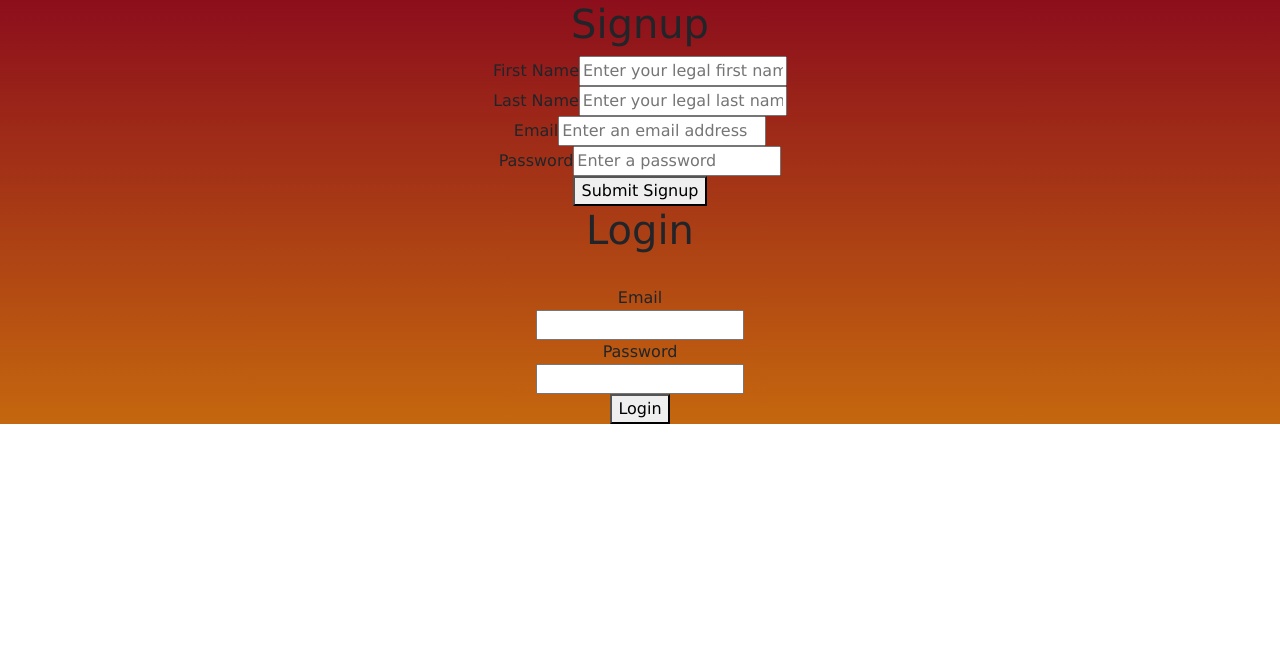
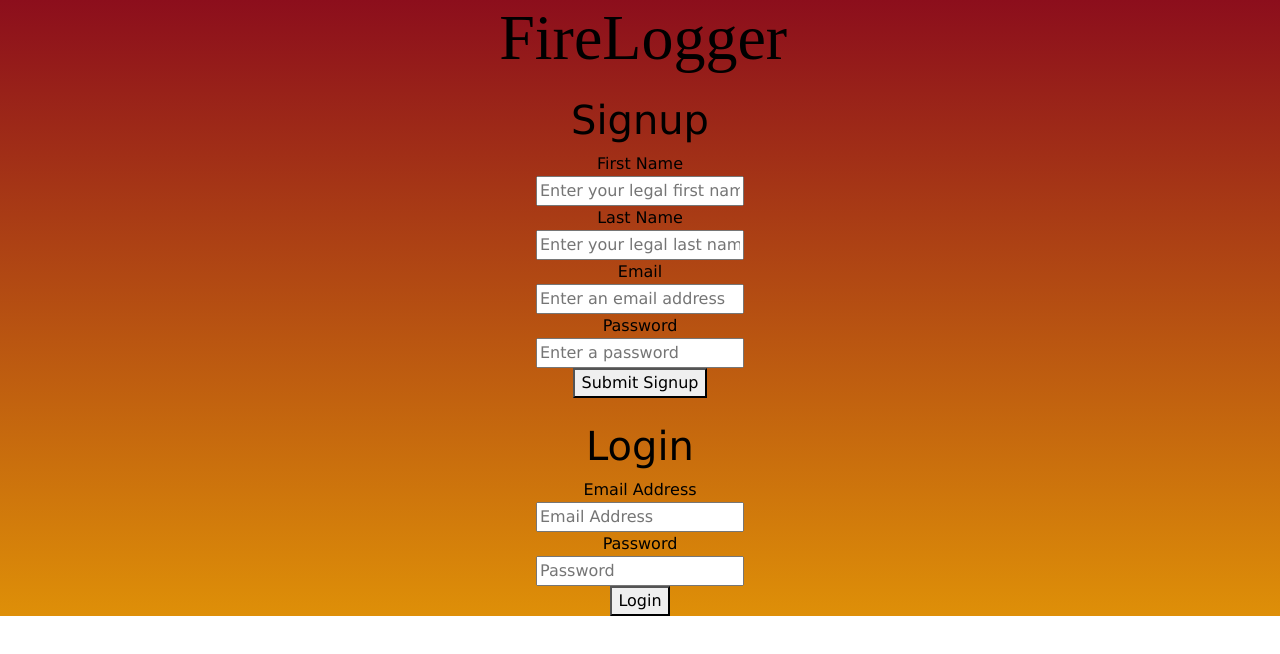
Before and after one commit to cflemmonds/pernclient, a React (Create React App) app: page / in a window 1280 px wide. Shown: the top 654 px of the page. Built offline with nearby package versions, Linux system fonts and the light colour scheme; a web font is replaced by a local one.

Commit message:
styled login page

```diff
--- a/src/App.css
+++ b/src/App.css
@@ -12,6 +12,18 @@
   text-align: center;
   width:100%;
   height:100%;
+}
+
+.splash {
+  left: 39%;
+  background-repeat: no-repeat;
+  background-attachment: fixed;
+  background-color: #e6e6e6; /* For browsers that do not support gradients */
+  background-image: linear-gradient(#8c0e1c, #f7b602);
+  font-family: 'Lucida Sans', 'Lucida Sans Regular', 'Lucida Grande', 'Lucida Sans Unicode', Geneva, Verdana, sans-serif;
+  width:100%;
+  height:100%;
+  color: black;
 }
 
 .navbar {
--- a/src/components/Auth/Auth.jsx
+++ b/src/components/Auth/Auth.jsx
@@ -5,8 +5,17 @@ import Signup from "./Signup";
 const Auth = (props) => {
   return (
     <div>
+      <h1 className="title">FireLogger</h1>
+<br />
+      <br />
+      <br />
+      <br />
+      <div className="splash">
       <Signup updateLocalStorage={props.updateLocalStorage} />
+      <br />
+
       <Login updateLocalStorage={props.updateLocalStorage} />
+    </div>
     </div>
   );
 };
--- a/src/components/Auth/Login.jsx
+++ b/src/components/Auth/Login.jsx
@@ -24,10 +24,10 @@ const Login = (props) => {
     <div>
       <form>
         <h1>Login</h1>
-        <br />
-        <label htmlFor="email">Email</label>
+        <label htmlFor="email">Email Address</label>
         <br />
         <input
+        placeholder="Email Address"
           type="text"
           id="email"
           value={email}
@@ -39,6 +39,7 @@ const Login = (props) => {
         <label htmlFor="password">Password</label>
         <br />
         <input
+        placeholder="Password"
           type="text"
           id="password"
           value={password}
--- a/src/components/Auth/Signup.jsx
+++ b/src/components/Auth/Signup.jsx
@@ -37,6 +37,7 @@ const Signup = (props) => {
       <h1>Signup</h1>
       <form onSubmit={handleSubmit}>
         <label htmlFor="firstName">First Name</label>
+        <br />
         <input
           type="text"
           id="firstName"
@@ -46,6 +47,7 @@ const Signup = (props) => {
         />
         <br />
         <label htmlFor="lastName">Last Name</label>
+        <br />
         <input
           type="text"
           id="lastName"
@@ -55,6 +57,7 @@ const Signup = (props) => {
         />
         <br />
         <label htmlFor="email">Email</label>
+        <br />
         <input
           type="email"
           id="email"
@@ -64,6 +67,7 @@ const Signup = (props) => {
         />
         <br />
         <label htmlFor="password">Password</label>
+        <br />
         <input
           type="text"
           id="password"
--- a/src/components/Property/PropertyIndex.jsx
+++ b/src/components/Property/PropertyIndex.jsx
@@ -1,58 +1,103 @@
-import React, { useState, useEffect } from 'react';
-import {Container, Row, Col} from 'reactstrap';
-import PropertyCreate from './PropertyCreate';
-import PropertyTable from './PropertyTable';
-import PropertyEdit from './PropertyEdit';
+import React, { useState, useEffect } from "react";
+import {
+  Container,
+  Row,
+  Col,
+  Button,
+  Collapse,
+  Navbar,
+  NavbarBrand,
+  NavbarToggler,
+  Nav,
+  NavItem,
+} from "reactstrap";
+import PropertyCreate from "./PropertyCreate";
+import PropertyTable from "./PropertyTable";
+import PropertyEdit from "./PropertyEdit";
+import Sitebar from "../../site/navbar/Navbar";
 
 const PropertyIndex = (props) => {
   const [property, setProperty] = useState([]);
   const [updateActive, setUpdateActive] =useState(false);
   const [propertyToUpdate, setPropertyToUpdate] = useState({});
+  const [createActive, setCreateActive] = useState(false);
   const fetchProperty = () => {
     fetch("http://localhost:4000/property/ownerID", {
       method: "GET",
-        headers: new Headers ({
-            'Content-Type': 'application/json',
-            'Authorization': props.token
+      headers: new Headers({
+        "Content-Type": "application/json",
+        Authorization: props.token,
+      }),
     })
-    }) .then( (res) => res.json())
+      .then((res) => res.json())
       .then((propertyData) => {
-
-        setProperty(propertyData)
-    })
-    }
+        setProperty(propertyData);
+      });
+  };
 
   const editUpdateProperty = (property) => {
     setPropertyToUpdate(property);
-}
+  };
 
   const updateOn = () => {
     setUpdateActive(true);
-}
+  };
 
   const updateOff = () => {
     setUpdateActive(false);
-}
+  };
+
+  const createOn = () => {
+    setCreateActive(true);
+  };
+
+  const createOff = () => {
+    setCreateActive(false);
+  };
 
   useEffect(() => {
     fetchProperty();
-    }, [])
-    return(
-
+  }, []);
+  return (
+    <div>
+      {createActive ? (
+        <PropertyCreate
+          createOff={createOff}
+          token={props.token}
+          fetchProperty={fetchProperty}
+        />
+      ) : (
+        <>
+        <Sitebar clickLogout={props.clickLogout} createOn={createOn}/>
+        </>
+      )}
       <Container>
         <Row>
-                <Col md="3">
-                    <PropertyCreate fetchProperty={fetchProperty} token={props.token}/>
+          <Col md="9">
+            <PropertyTable
+              property={property}
+              editUpdateProperty={editUpdateProperty}
+              updateOn={updateOn}
+              createOn={createOn}
+              fetchProperty={fetchProperty}
+              token={props.token}
+            />
           </Col>
-                <Col md="9">
-                    <PropertyTable property={property} editUpdateProperty={editUpdateProperty}
-                    updateOn={updateOn} fetchProperty={fetchProperty} token={props.token}/>
-                </Col>
-                {updateActive ? <PropertyEdit propertyToUpdate={propertyToUpdate}
-                updateOff={updateOff} token={props.token} fetchProperty={fetchProperty}/> : <></>}
+
+          {updateActive ? (
+            <PropertyEdit
+              propertyToUpdate={propertyToUpdate}
+              updateOff={updateOff}
+              token={props.token}
+              fetchProperty={fetchProperty}
+            />
+          ) : (
+            <></>
+          )}
         </Row>
       </Container>
-    )
-}
+    </div>
+  );
+};
 
 export default PropertyIndex;
```
Lines whose indentation alone changed are shown as unchanged.
